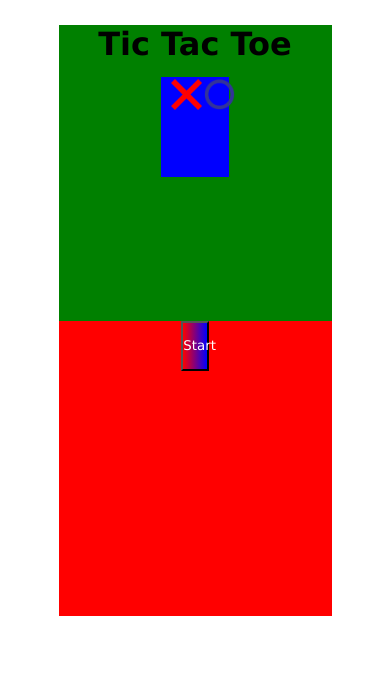
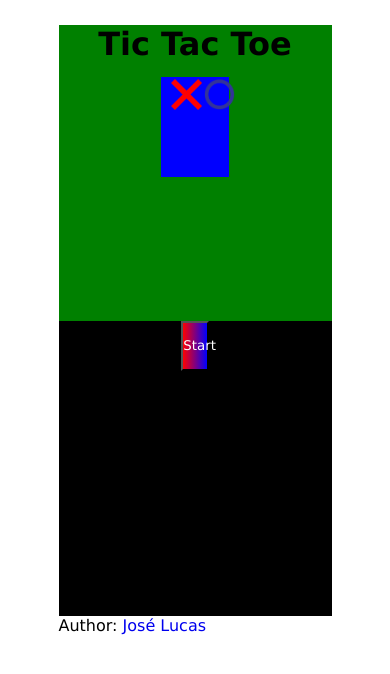
Before and after one commit to JoseLucasapp/Tic-tac-toe-game, a web app: file index.html in a window 390 px wide. Shown: the top 674 px of the page. Run offline with its HTML, style and script files only (its server is not run), Linux system fonts and the light colour scheme; lists and menus that the app fills with data are empty.

Commit message:
add responsivity

```diff
--- a/index.html
+++ b/index.html
@@ -26,6 +26,9 @@
                     <button class="startbutton">Start</button>
                 </a>
             </div>
+            <div>
+                <p>Author: <span><a style="text-decoration: none;" href="https://github.com/JoseLucasapp">José Lucas</a></span></p>
+            </div>
         </div>
     </body>
 </html>
--- a/styles/startstyle.css
+++ b/styles/startstyle.css
@@ -56,3 +56,8 @@
 #img2{
     background-image: url('../img/o.png');
 }
+@media(max-width: 1000px){
+    .downpage{
+        background-color: black;
+    }
+}
```
